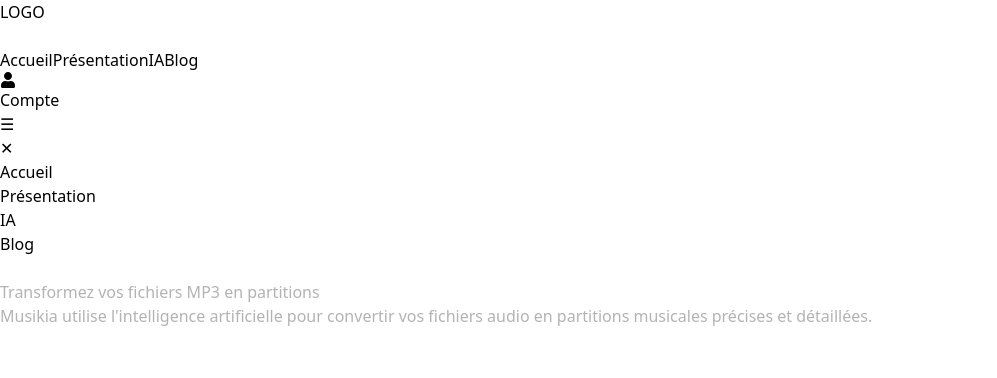
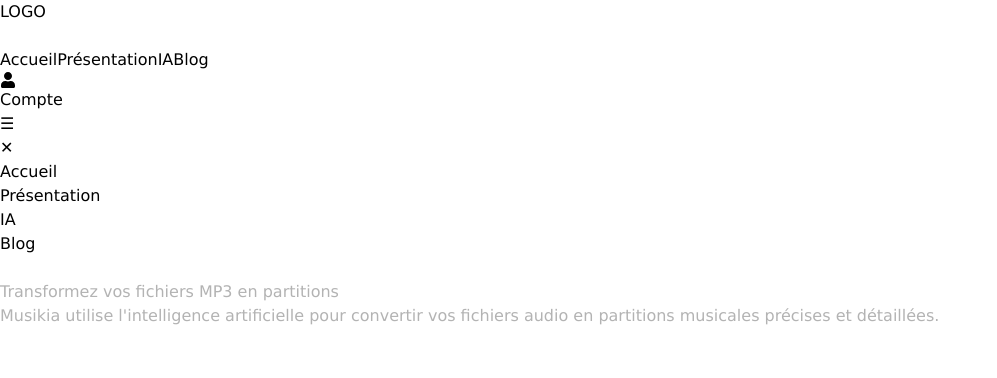
Before and after one commit to lemadnightofficiel/Musikia_Web, a Next.js app in the folder site-web-musikia/: page / in a window 1280 px wide. Shown: the top 378 px of the page, without its empty margins (0-997 px from the left). Built offline with nearby package versions, Linux system fonts and the light colour scheme.

Commit message:
modified typeface

```diff
--- a/site-web-musikia/src/app/globals.css
+++ b/site-web-musikia/src/app/globals.css
@@ -37,6 +37,11 @@
 }
 
 @layer base {
+
+  * {
+    font-family: 'Verdana', sans-serif;
+  }
+
   h1 { color: var(--h1-color); }
   h2 { color: var(--h2-color); }
   h3 { color: var(--h3-color); }
```
